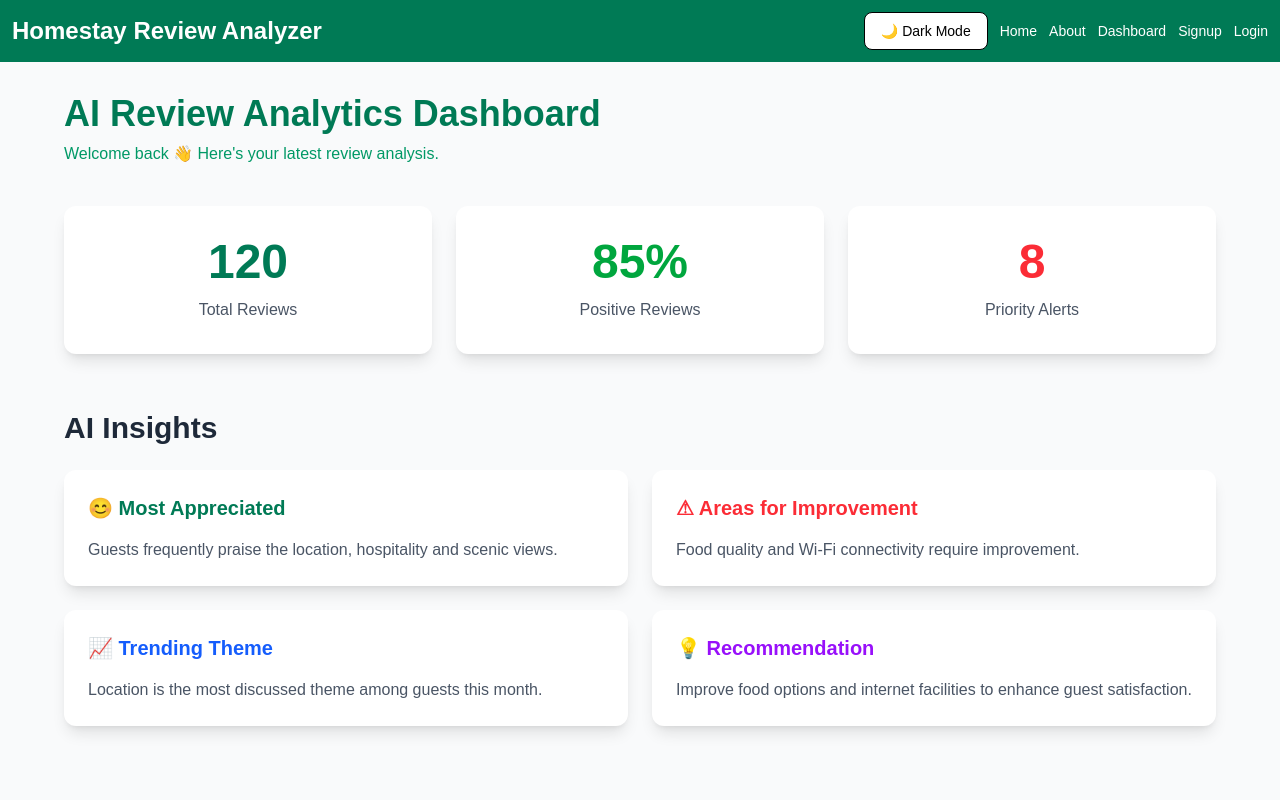
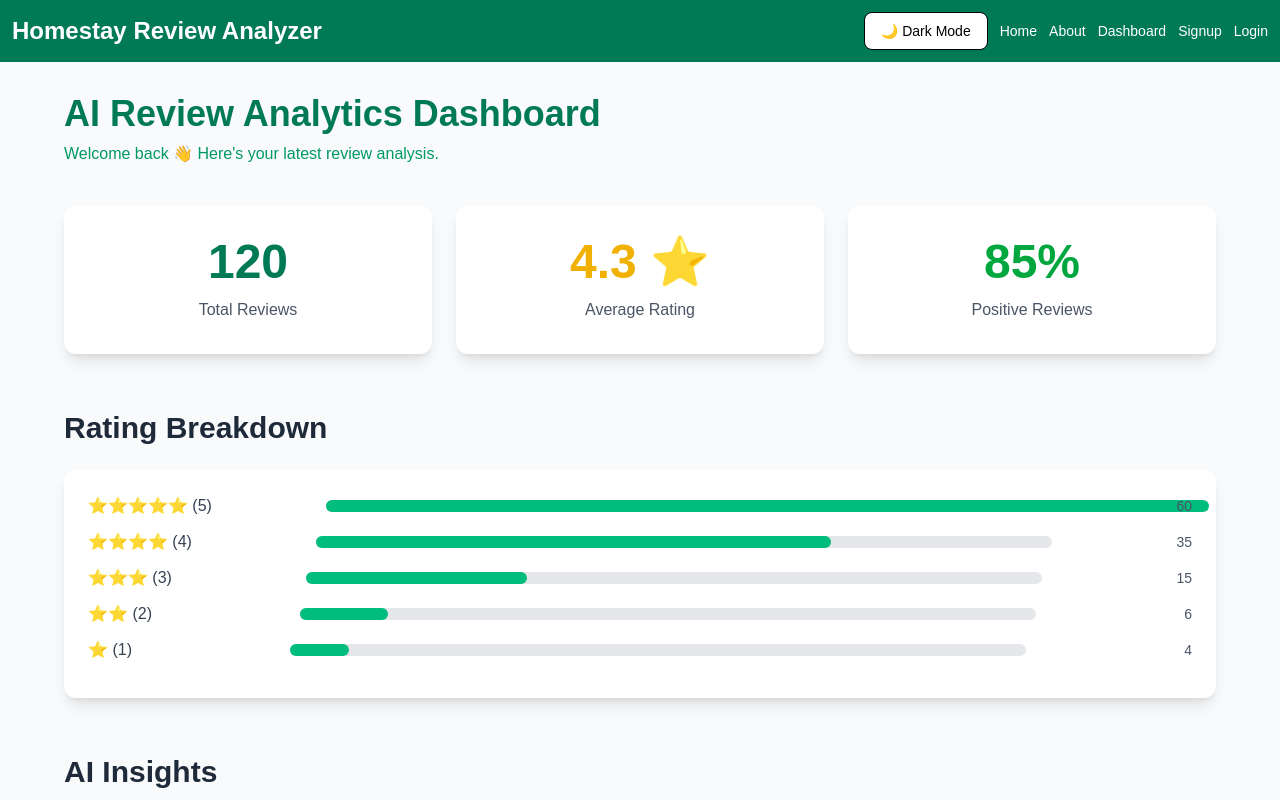
Before and after one commit to kashishshah328-ops/Homestay_Review_Analyzer, a Next.js app: page /dashboard in a window 1280 px wide. Shown: the top 800 px of the page. Built offline with nearby package versions, Linux system fonts and the light colour scheme.

Commit message:
feat: update dashboard pages

```diff
--- a/app/dashboard/page.js
+++ b/app/dashboard/page.js
@@ -3,167 +3,149 @@ import Footer from "../../components/Footer";
 
 export default function Dashboard() {
 
+  // mock analytics data (later you can replace with API data)
+  const stats = [
+    {
+      title: "Total Reviews",
+      value: 120,
+      color: "text-emerald-700",
+    },
+    {
+      title: "Average Rating",
+      value: "4.3 ⭐",
+      color: "text-yellow-500",
+    },
+    {
+      title: "Positive Reviews",
+      value: "85%",
+      color: "text-green-600",
+    },
+  ];
+
+  const ratingBreakdown = [
+    { star: 5, count: 60 },
+    { star: 4, count: 35 },
+    { star: 3, count: 15 },
+    { star: 2, count: 6 },
+    { star: 1, count: 4 },
+  ];
+
   return (
-
     <>
       <Navbar />
 
-      <main className="min-h-screen bg-gray-50 p-8">
+      <main className="min-h-screen bg-gray-50 dark:bg-gray-900 text-black dark:text-white p-8">
 
         <div className="max-w-6xl mx-auto">
 
+          {/* Header */}
           <h1 className="text-4xl font-bold text-emerald-700">
-
             AI Review Analytics Dashboard
-
           </h1>
 
           <p className="mt-2 text-emerald-600 font-medium">
             Welcome back 👋 Here's your latest review analysis.
           </p>
 
-          {/* Statistics */}
-
+          {/* Stats Cards */}
           <div className="grid grid-cols-1 md:grid-cols-3 gap-6 mt-10">
 
-            <div className="bg-white shadow-lg rounded-xl p-8 text-center">
-
-              <h2 className="text-5xl font-bold text-emerald-700">
-
-                120
-
+            {stats.map((item, index) => (
+              <div
+                key={index}
+                className="bg-white dark:bg-gray-800 shadow-lg rounded-xl p-8 text-center"
+              >
+                <h2 className={`text-5xl font-bold ${item.color}`}>
+                  {item.value}
                 </h2>
 
-              <p className="mt-3 text-gray-600">
-
-                Total Reviews
-
+                <p className="mt-3 text-gray-600 dark:text-gray-300">
+                  {item.title}
                 </p>
+              </div>
+            ))}
 
           </div>
 
-            <div className="bg-white shadow-lg rounded-xl p-8 text-center">
-
-              <h2 className="text-5xl font-bold text-green-600">
-
-                85%
-
+          {/* Rating Breakdown */}
+          <h2 className="text-3xl font-bold mt-14 mb-6 text-gray-800 dark:text-white">
+            Rating Breakdown
           </h2>
 
-              <p className="mt-3 text-gray-600">
+          <div className="bg-white dark:bg-gray-800 shadow-lg rounded-xl p-6">
 
-                Positive Reviews
+            {ratingBreakdown.map((item, index) => (
+              <div key={index} className="flex items-center justify-between mb-3">
 
-              </p>
+                <span className="text-gray-700 dark:text-gray-300">
+                  {"⭐".repeat(item.star)} ({item.star})
+                </span>
+
+                <div className="w-2/3 bg-gray-200 dark:bg-gray-700 rounded-full h-3 mx-4">
+                  <div
+                    className="bg-emerald-500 h-3 rounded-full"
+                    style={{ width: `${item.count * 2}%` }}
+                  ></div>
+                </div>
+
+                <span className="text-sm text-gray-600 dark:text-gray-300">
+                  {item.count}
+                </span>
+
+              </div>
+            ))}
 
           </div>
 
-            <div className="bg-white shadow-lg rounded-xl p-8 text-center">
-
-              <h2 className="text-5xl font-bold text-red-500">
-
-                8
-
-              </h2>
-
-              <p className="mt-3 text-gray-600">
-
-                Priority Alerts
-
-              </p>
-
-            </div>
-
-          </div>
-
-          {/* Insights */}
-
-          <h2 className="text-3xl font-bold mt-14 mb-6 text-gray-800">
-
+          {/* AI Insights */}
+          <h2 className="text-3xl font-bold mt-14 mb-6 text-gray-800 dark:text-white">
             AI Insights
-
           </h2>
 
           <div className="grid grid-cols-1 md:grid-cols-2 gap-6">
 
-            <div className="bg-white shadow-lg rounded-xl p-6">
-
+            <div className="bg-white dark:bg-gray-800 shadow-lg rounded-xl p-6">
               <h3 className="text-xl font-bold text-emerald-700">
-
                 😊 Most Appreciated
-
               </h3>
-
-              <p className="mt-4 text-gray-600">
-
-                Guests frequently praise the location,
-                hospitality and scenic views.
-
+              <p className="mt-4 text-gray-600 dark:text-gray-300">
+                Guests frequently praise the location, hospitality and scenic views.
               </p>
-
             </div>
 
-            <div className="bg-white shadow-lg rounded-xl p-6">
-
+            <div className="bg-white dark:bg-gray-800 shadow-lg rounded-xl p-6">
               <h3 className="text-xl font-bold text-red-500">
-
                 ⚠ Areas for Improvement
-
               </h3>
-
-              <p className="mt-4 text-gray-600">
-
-                Food quality and Wi-Fi connectivity
-                require improvement.
-
+              <p className="mt-4 text-gray-600 dark:text-gray-300">
+                Food quality and Wi-Fi connectivity require improvement.
               </p>
-
             </div>
 
-            <div className="bg-white shadow-lg rounded-xl p-6">
-
+            <div className="bg-white dark:bg-gray-800 shadow-lg rounded-xl p-6">
               <h3 className="text-xl font-bold text-blue-600">
-
                 📈 Trending Theme
-
               </h3>
-
-              <p className="mt-4 text-gray-600">
-
-                Location is the most discussed theme
-                among guests this month.
-
+              <p className="mt-4 text-gray-600 dark:text-gray-300">
+                Location is the most discussed theme among guests this month.
               </p>
-
             </div>
 
-            <div className="bg-white shadow-lg rounded-xl p-6">
-
+            <div className="bg-white dark:bg-gray-800 shadow-lg rounded-xl p-6">
               <h3 className="text-xl font-bold text-purple-600">
-
                 💡 Recommendation
-
               </h3>
-
-              <p className="mt-4 text-gray-600">
-
-                Improve food options and internet
-                facilities to enhance guest satisfaction.
-
+              <p className="mt-4 text-gray-600 dark:text-gray-300">
+                Improve food options and internet facilities to enhance guest satisfaction.
               </p>
-
             </div>
 
           </div>
 
         </div>
-
       </main>
 
       <Footer />
-
     </>
-
   );
-
 }
```
Lines whose indentation alone changed are shown as unchanged.
